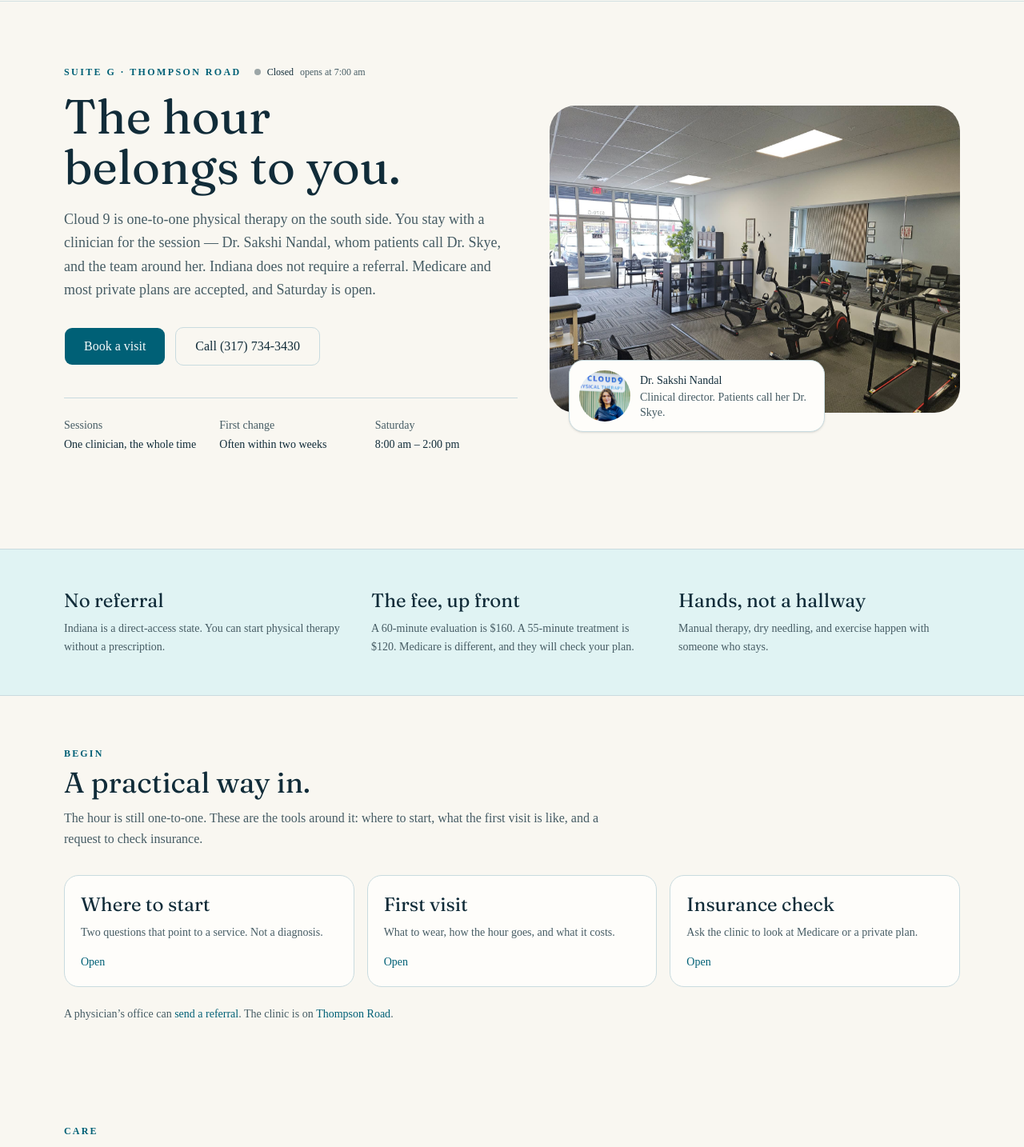
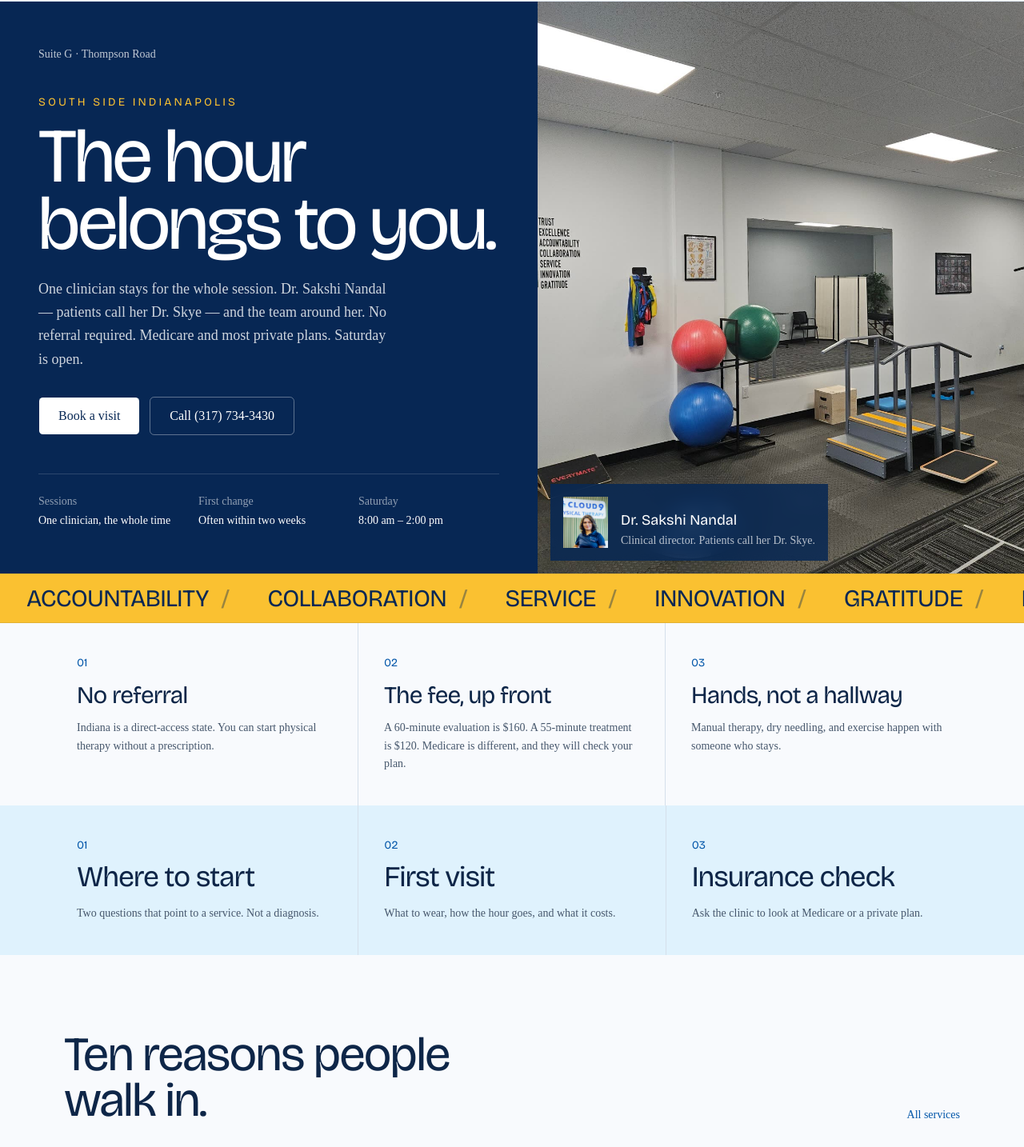
Before and after one commit to PettyMiggzy/Cloud9, a Next.js app: page / in a window 1280 px wide. Shown: the part 115-1549 px from the top of the page at 80% size. Built offline with nearby package versions, Linux system fonts and the light colour scheme.

Commit message:
Restyle the clinic site around the gym and the navy shirts.
The beige brochure layout is gone. The home page now opens on the real gym, the wall words, and the same blue as the Cloud 9 logo.

Co-authored-by: bahmed3170 <bahmed3170@gmail.com>

```diff
--- a/app/about/page.tsx
+++ b/app/about/page.tsx
@@ -34,9 +34,9 @@ export default function AboutPage() {
         </div>
         <div>
           <h2 className="font-heading text-3xl">Painted where patients can see it.</h2>
-          <ul className="mt-5 flex flex-wrap gap-2">
+          <ul className="mt-5 border-l-4 border-[var(--sun)] pl-4">
             {values.map((value) => (
-              <li key={value} className="rounded-full border border-border bg-foam px-3 py-1 text-sm">
+              <li key={value} className="font-heading text-2xl tracking-tight uppercase">
                 {value}
               </li>
             ))}
--- a/app/globals.css
+++ b/app/globals.css
@@ -9,7 +9,8 @@
   --color-foreground: var(--foreground);
   --font-sans: var(--font-outfit);
   --font-mono: var(--font-geist-mono);
-  --font-heading: var(--font-fraunces);
+  --font-heading: var(--font-display);
+  --color-sun: var(--sun);
   --color-deep: var(--deep);
   --color-foam: var(--foam);
   --color-sidebar-ring: var(--sidebar-ring);
@@ -51,32 +52,33 @@
 }
 
 :root {
-  --background: oklch(0.975 0.008 90);
-  --foreground: oklch(0.28 0.04 230);
-  --card: oklch(0.995 0.004 95);
-  --card-foreground: oklch(0.28 0.04 230);
-  --popover: oklch(0.995 0.004 95);
-  --popover-foreground: oklch(0.28 0.04 230);
-  --primary: oklch(0.45 0.085 220);
-  --primary-foreground: oklch(0.985 0.005 200);
-  --secondary: oklch(0.94 0.02 200);
-  --secondary-foreground: oklch(0.32 0.05 220);
-  --muted: oklch(0.945 0.012 200);
-  --muted-foreground: oklch(0.46 0.03 220);
-  --accent: oklch(0.93 0.03 200);
-  --accent-foreground: oklch(0.32 0.06 220);
+  --background: oklch(0.985 0.004 250);
+  --foreground: oklch(0.27 0.07 258);
+  --card: oklch(1 0 0);
+  --card-foreground: oklch(0.27 0.07 258);
+  --popover: oklch(1 0 0);
+  --popover-foreground: oklch(0.27 0.07 258);
+  --primary: oklch(0.46 0.15 255);
+  --primary-foreground: oklch(0.985 0.005 250);
+  --secondary: oklch(0.94 0.03 240);
+  --secondary-foreground: oklch(0.3 0.08 258);
+  --muted: oklch(0.96 0.01 250);
+  --muted-foreground: oklch(0.45 0.04 255);
+  --accent: oklch(0.93 0.04 240);
+  --accent-foreground: oklch(0.3 0.08 258);
   --destructive: oklch(0.577 0.245 27.325);
-  --border: oklch(0.88 0.02 210);
-  --input: oklch(0.88 0.02 210);
-  --ring: oklch(0.55 0.08 210);
-  --deep: oklch(0.32 0.055 220);
-  --foam: oklch(0.95 0.02 195);
+  --border: oklch(0.9 0.02 255);
+  --input: oklch(0.9 0.02 255);
+  --ring: oklch(0.5 0.14 255);
+  --deep: oklch(0.28 0.09 258);
+  --foam: oklch(0.95 0.025 235);
+  --sun: oklch(0.84 0.16 85);
   --chart-1: oklch(0.87 0 0);
   --chart-2: oklch(0.556 0 0);
   --chart-3: oklch(0.439 0 0);
   --chart-4: oklch(0.371 0 0);
   --chart-5: oklch(0.269 0 0);
-  --radius: 0.625rem;
+  --radius: 0.35rem;
   --sidebar: oklch(0.985 0 0);
   --sidebar-foreground: oklch(0.145 0 0);
   --sidebar-primary: oklch(0.205 0 0);
@@ -133,12 +135,14 @@
     scroll-padding-top: 7.5rem;
   }
   h1, h2, h3, h4 {
-    font-family: var(--font-fraunces), Georgia, serif;
+    font-family: var(--font-display), var(--font-outfit), sans-serif;
+    letter-spacing: -0.03em;
   }
 }
 
 ::selection {
-  background: oklch(0.86 0.05 200);
+  background: oklch(0.84 0.16 85);
+  color: oklch(0.22 0.06 258);
 }
 
 @keyframes page-in {
--- a/app/layout.tsx
+++ b/app/layout.tsx
@@ -1,5 +1,5 @@
 import type { Metadata } from "next"
-import { Fraunces, Outfit } from "next/font/google"
+import { Bricolage_Grotesque, Outfit } from "next/font/google"
 import { MobileDock } from "@/components/mobile-dock"
 import { SiteFooter } from "@/components/site-footer"
 import { SiteHeader } from "@/components/site-header"
@@ -11,9 +11,9 @@ const outfit = Outfit({
   variable: "--font-outfit",
 })
 
-const fraunces = Fraunces({
+const display = Bricolage_Grotesque({
   subsets: ["latin"],
-  variable: "--font-fraunces",
+  variable: "--font-display",
 })
 
 export const metadata: Metadata = {
@@ -76,7 +76,7 @@ const jsonLd = {
 export default function RootLayout({ children }: Readonly<{ children: React.ReactNode }>) {
   return (
     <html lang="en">
-      <body className={`${outfit.variable} ${fraunces.variable} min-h-screen antialiased`}>
+      <body className={`${outfit.variable} ${display.variable} min-h-screen antialiased`}>
         <script type="application/ld+json" dangerouslySetInnerHTML={{ __html: JSON.stringify(jsonLd) }} />
         <a
           href="#main"
--- a/app/page.tsx
+++ b/app/page.tsx
@@ -1,195 +1,179 @@
 import Image from "next/image"
 import Link from "next/link"
 import { FaqList } from "@/components/faq-list"
-import { OpenNow } from "@/components/open-now"
 import { PartnerRail } from "@/components/partner-rail"
 import { ReviewReel } from "@/components/review-reel"
 import { ServiceExplorer } from "@/components/service-explorer"
 import { Button } from "@/components/ui/button"
 import { NextStep } from "@/components/next-step"
-import { clinic, faqs, patientTools, team } from "@/lib/content"
+import { clinic, faqs, patientTools, team, values } from "@/lib/content"
+
+const wall = [...values, "Movement is medicine"]
 
 export default function HomePage() {
   return (
     <>
-      <section className="mx-auto grid max-w-6xl items-center gap-10 px-4 py-12 lg:grid-cols-[1.05fr_0.95fr] lg:py-20">
-        <div>
-          <div className="flex flex-wrap items-center gap-x-4 gap-y-2">
-            <p className="text-xs font-semibold tracking-[0.2em] text-primary uppercase">
-              Suite G · Thompson Road
-            </p>
-            <OpenNow />
-          </div>
-          <h1 className="mt-4 max-w-xl font-heading text-5xl leading-[1.05] text-balance sm:text-6xl">
+      <section className="grid min-h-[calc(100svh-7.5rem)] lg:grid-cols-[1.05fr_0.95fr]">
+        <div className="flex flex-col justify-between bg-deep px-5 py-10 text-white sm:px-10 lg:px-12 lg:py-14">
+          <p className="text-sm text-white/75">Suite G · Thompson Road</p>
+          <div className="mt-10">
+            <p className="font-heading text-sm tracking-[0.22em] text-[var(--sun)] uppercase">South side Indianapolis</p>
+            <h1 className="mt-4 max-w-xl font-heading text-6xl leading-[0.88] text-balance sm:text-7xl lg:text-8xl">
               The hour belongs to you.
             </h1>
-          <p className="mt-5 max-w-xl text-lg leading-relaxed text-muted-foreground">
-            Cloud 9 is one-to-one physical therapy on the south side. You stay with a clinician for the session —
-            Dr. Sakshi Nandal, whom patients call Dr. Skye, and the team around her. Indiana does not require a
-            referral. Medicare and most private plans are accepted, and Saturday is open.
+            <p className="mt-6 max-w-md text-lg leading-relaxed text-white/80">
+              One clinician stays for the whole session. Dr. Sakshi Nandal — patients call her Dr. Skye — and the team around her. No referral required. Medicare and most private plans. Saturday is open.
             </p>
             <div className="mt-8 flex flex-col gap-3 sm:flex-row">
-            <Button className="h-12 px-6 text-base" render={<Link href="/book" />}>
+              <Button className="h-12 bg-white px-6 text-base text-deep hover:bg-white/90" render={<Link href="/book" />}>
                 Book a visit
               </Button>
-            <Button variant="outline" className="h-12 px-6 text-base" render={<a href={clinic.phoneHref} />}>
+              <Button
+                variant="outline"
+                className="h-12 border-white/35 bg-transparent px-6 text-base text-white hover:bg-white/10 hover:text-white"
+                render={<a href={clinic.phoneHref} />}
+              >
                 Call {clinic.phone}
               </Button>
             </div>
-          <dl className="mt-10 grid gap-4 border-t border-border pt-6 text-sm sm:grid-cols-3">
+          </div>
+          <dl className="mt-12 grid gap-6 border-t border-white/15 pt-6 text-sm sm:grid-cols-3">
             <div>
-              <dt className="text-muted-foreground">Sessions</dt>
+              <dt className="text-white/55">Sessions</dt>
               <dd className="mt-1 font-medium">One clinician, the whole time</dd>
             </div>
             <div>
-              <dt className="text-muted-foreground">First change</dt>
+              <dt className="text-white/55">First change</dt>
               <dd className="mt-1 font-medium">Often within two weeks</dd>
             </div>
             <div>
-              <dt className="text-muted-foreground">Saturday</dt>
+              <dt className="text-white/55">Saturday</dt>
               <dd className="mt-1 font-medium">8:00 am – 2:00 pm</dd>
             </div>
           </dl>
         </div>
-        <div className="relative mb-6 lg:mb-0">
-          <div className="relative aspect-[4/3] overflow-hidden rounded-[2rem]">
+        <div className="relative min-h-[70vw] lg:min-h-0">
           <Image
-              src="/images/clinic/about-room.jpg"
-              alt="The front of Cloud 9, with the door marked 5370-G"
+            src="/images/clinic/gym.jpg"
+            alt="The Cloud 9 gym, with the clinic values painted on the wall"
             fill
             priority
-              sizes="(min-width: 1024px) 40vw, 100vw"
-              className="kenburns object-cover"
+            sizes="(min-width: 1024px) 48vw, 100vw"
+            className="object-cover"
           />
-          </div>
-          <div className="absolute -bottom-6 left-4 flex max-w-xs items-center gap-3 rounded-2xl border border-border bg-card p-3 shadow-sm sm:left-6">
+          <div className="absolute right-4 bottom-4 left-4 flex items-end justify-between gap-4 bg-deep/85 p-4 text-white backdrop-blur-sm sm:right-auto sm:max-w-sm">
             <Image
               src="/images/team/sakshi.jpg"
               alt="Dr. Sakshi Nandal"
-              width={72}
-              height={72}
-              className="size-16 rounded-full object-cover"
+              width={64}
+              height={80}
+              className="h-16 w-14 object-cover object-top"
             />
             <p className="text-sm leading-snug">
-              <span className="font-medium">Dr. Sakshi Nandal</span>
-              <span className="mt-0.5 block text-muted-foreground">Clinical director. Patients call her Dr. Skye.</span>
+              <span className="font-heading text-lg">Dr. Sakshi Nandal</span>
+              <span className="mt-0.5 block text-white/70">Clinical director. Patients call her Dr. Skye.</span>
             </p>
           </div>
         </div>
       </section>
 
-      <section className="mt-10 border-y border-border bg-foam">
-        <div className="mx-auto grid max-w-6xl gap-8 px-4 py-12 md:grid-cols-3">
+      <div className="marquee overflow-hidden border-y border-foreground/10 bg-[var(--sun)] text-deep">
+        <div className="marquee-track flex w-max py-3">
+          {[0, 1].map((copy) => (
+            <p key={copy} className="flex items-center" aria-hidden={copy === 1 || undefined}>
+              {wall.map((word) => (
+                <span key={`${copy}-${word}`} className="px-4 font-heading text-2xl tracking-tight uppercase sm:text-3xl">
+                  {word}
+                  <span className="px-4 text-deep/40">/</span>
+                </span>
+              ))}
+            </p>
+          ))}
+        </div>
+      </div>
+
+      <section className="mx-auto grid max-w-6xl md:grid-cols-3">
         {[
-            ["No referral", "Indiana is a direct-access state. You can start physical therapy without a prescription."],
-            ["The fee, up front", "A 60-minute evaluation is $160. A 55-minute treatment is $120. Medicare is different, and they will check your plan."],
-            ["Hands, not a hallway", "Manual therapy, dry needling, and exercise happen with someone who stays."],
-          ].map(([title, copy]) => (
-            <div key={title}>
-              <h2 className="font-heading text-2xl">{title}</h2>
-              <p className="mt-2 text-sm leading-relaxed text-muted-foreground">{copy}</p>
+          ["01", "No referral", "Indiana is a direct-access state. You can start physical therapy without a prescription."],
+          ["02", "The fee, up front", "A 60-minute evaluation is $160. A 55-minute treatment is $120. Medicare is different, and they will check your plan."],
+          ["03", "Hands, not a hallway", "Manual therapy, dry needling, and exercise happen with someone who stays."],
+        ].map(([index, title, copy]) => (
+          <div key={title} className="border-b border-border px-5 py-10 md:border-r md:border-b-0 md:px-8 md:last:border-r-0">
+            <p className="font-heading text-sm text-primary">{index}</p>
+            <h2 className="mt-3 font-heading text-3xl">{title}</h2>
+            <p className="mt-3 text-sm leading-relaxed text-muted-foreground">{copy}</p>
           </div>
+        ))}
+      </section>
+
+      <section className="bg-foam">
+        <div className="mx-auto grid max-w-6xl gap-px bg-border md:grid-cols-3">
+          {patientTools.slice(0, 3).map((tool, index) => (
+            <Link key={tool.href} href={tool.href} className="group bg-foam px-5 py-10 transition-colors hover:bg-white sm:px-8">
+              <p className="font-heading text-sm text-primary">{String(index + 1).padStart(2, "0")}</p>
+              <h2 className="mt-3 font-heading text-4xl leading-none group-hover:text-primary">{tool.label}</h2>
+              <p className="mt-4 max-w-xs text-sm leading-relaxed text-muted-foreground">{tool.detail}</p>
+            </Link>
           ))}
         </div>
       </section>
 
-      <section className="mx-auto max-w-6xl px-4 py-16">
-        <p className="text-xs font-semibold tracking-[0.18em] text-primary uppercase">Begin</p>
-        <h2 className="mt-2 max-w-2xl font-heading text-4xl">A practical way in.</h2>
-        <p className="mt-3 max-w-2xl leading-relaxed text-muted-foreground">
-          The hour is still one-to-one. These are the tools around it: where to start, what the first visit is like, and a request to check insurance.
-        </p>
-        <ul className="mt-8 grid gap-4 md:grid-cols-3">
-          {patientTools.slice(0, 3).map((tool) => (
-            <li key={tool.href}>
-              <Link
-                href={tool.href}
-                className="flex h-full flex-col rounded-2xl border border-border bg-card p-5 transition duration-300 hover:-translate-y-1 hover:border-primary hover:shadow-lg"
-              >
-                <span className="font-heading text-2xl">{tool.label}</span>
-                <span className="mt-2 flex-1 text-sm leading-relaxed text-muted-foreground">{tool.detail}</span>
-                <span className="mt-4 text-sm font-medium text-primary">Open</span>
-              </Link>
-            </li>
-          ))}
-        </ul>
-        <p className="mt-6 text-sm text-muted-foreground">
-          A physician’s office can{" "}
-          <Link href="/refer" className="font-medium text-primary hover:underline">
-            send a referral
-          </Link>
-          . The clinic is on{" "}
-          <Link href="/southside" className="font-medium text-primary hover:underline">
-            Thompson Road
-          </Link>
-          .
-        </p>
-      </section>
-
-      <section className="mx-auto max-w-6xl px-4 py-16">
+      <section className="mx-auto max-w-6xl px-4 py-16 lg:py-24">
         <div className="flex items-end justify-between gap-6">
-          <div>
-            <p className="text-xs font-semibold tracking-[0.18em] text-primary uppercase">Care</p>
-            <h2 className="mt-2 font-heading text-4xl">Ten reasons people walk in.</h2>
-          </div>
+          <h2 className="max-w-xl font-heading text-5xl leading-[0.95] sm:text-6xl">Ten reasons people walk in.</h2>
           <Link href="/services" className="hidden text-sm font-medium text-primary sm:inline">
             All services
           </Link>
         </div>
-        <div className="mt-8">
+        <div className="mt-10">
           <ServiceExplorer />
         </div>
       </section>
 
-      <section className="bg-deep text-white">
-        <div className="mx-auto grid max-w-6xl items-center gap-10 px-4 py-16 lg:grid-cols-2">
-          <div className="relative aspect-[4/3] overflow-hidden rounded-[2rem]">
+      <section className="relative min-h-[32rem] bg-deep text-white">
         <Image
-              src="/images/clinic/gym.jpg"
-              alt="The Cloud 9 gym, with the clinic values painted on the wall"
+          src="/images/clinic/about-room.jpg"
+          alt="The front of Cloud 9, with the door marked 5370-G"
           fill
-              sizes="(min-width: 1024px) 50vw, 100vw"
-              className="kenburns object-cover"
+          sizes="100vw"
+          className="object-cover opacity-45"
         />
-          </div>
-          <div>
-            <p className="text-xs font-semibold tracking-[0.18em] text-white/60 uppercase">On the wall</p>
-            <h2 className="mt-2 font-heading text-4xl">Movement is medicine.</h2>
-            <p className="mt-4 leading-relaxed text-white/80">
-              The gym is not a waiting room with a few bands. Parallel bars, bikes, and treatment tables share one
-              floor, and the values are painted where you can see them: trust, excellence, accountability,
-              collaboration, service, innovation, gratitude.
+        <div className="relative mx-auto flex min-h-[32rem] max-w-6xl flex-col justify-end px-4 py-14">
+          <p className="font-heading text-sm tracking-[0.22em] text-[var(--sun)] uppercase">On the wall</p>
+          <h2 className="mt-3 max-w-3xl font-heading text-6xl leading-[0.9] sm:text-7xl">Movement is medicine.</h2>
+          <p className="mt-5 max-w-lg text-white/85">
+            Parallel bars, bikes, and treatment tables share one floor. The values are painted where you can see them.
           </p>
-            <Button variant="secondary" className="mt-6 h-11 px-5" render={<Link href="/gallery" />}>
+          <Button variant="secondary" className="mt-8 h-11 w-fit px-5" render={<Link href="/gallery" />}>
             Look around the clinic
           </Button>
-          </div>
         </div>
       </section>
 
       <section className="mx-auto max-w-6xl px-4 py-16">
         <div className="flex items-end justify-between gap-4">
-          <div>
-            <p className="text-xs font-semibold tracking-[0.18em] text-primary uppercase">People</p>
-            <h2 className="mt-2 font-heading text-4xl">Who you will actually see.</h2>
-          </div>
+          <h2 className="font-heading text-5xl leading-none">Who you will actually see.</h2>
           <Link href="/about" className="text-sm font-medium text-primary">
             The whole team
           </Link>
         </div>
-        <ul className="mt-8 grid gap-6 sm:grid-cols-2 lg:grid-cols-3">
-          {team.slice(0, 3).map((person) => {
+        <ul className="mt-8 flex gap-3 overflow-x-auto pb-2">
+          {team.map((person) => {
             const id = person.image.split("/").pop()?.replace(".jpg", "")
             return (
-              <li key={person.name}>
-                <Link href={`/about#${id}`} className="group block overflow-hidden rounded-2xl border border-border bg-card transition duration-300 hover:-translate-y-1 hover:shadow-lg">
-                  <div className="relative aspect-[4/5] overflow-hidden">
-                    <Image src={person.image} alt={person.name} fill className="object-cover object-top transition duration-700 group-hover:scale-105" sizes="(min-width: 1024px) 30vw, 50vw" />
+              <li key={person.name} className="w-64 shrink-0 sm:w-72">
+                <Link href={`/about#${id}`} className="group block">
+                  <div className="relative aspect-[3/4] overflow-hidden bg-muted">
+                    <Image
+                      src={person.image}
+                      alt={person.name}
+                      fill
+                      className="object-cover object-top transition duration-700 group-hover:scale-105"
+                      sizes="280px"
+                    />
                   </div>
-                  <div className="p-4">
-                    <h3 className="font-heading text-2xl">{person.name}</h3>
-                    <p className="mt-1 text-sm text-muted-foreground">{person.role}</p>
-                  </div>
+                  <h3 className="mt-3 font-heading text-2xl">{person.name}</h3>
+                  <p className="text-sm text-muted-foreground">{person.role}</p>
                 </Link>
               </li>
             )
@@ -197,10 +181,10 @@ export default function HomePage() {
         </ul>
       </section>
 
-      <section className="border-y border-border bg-card">
-        <div className="mx-auto max-w-6xl px-4 py-16">
-          <h2 className="font-heading text-4xl">In their words.</h2>
-          <p className="mt-2 max-w-xl text-muted-foreground">Five notes patients left on Google. Quoted as written. It moves on its own, and it waits while you read.</p>
+      <section className="bg-deep py-16 text-white">
+        <div className="mx-auto max-w-6xl px-4">
+          <h2 className="font-heading text-5xl">In their words.</h2>
+          <p className="mt-2 max-w-xl text-white/70">Five notes patients left on Google. Quoted as written.</p>
           <div className="mt-8">
             <ReviewReel />
           </div>
--- a/components/site-header.tsx
+++ b/components/site-header.tsx
@@ -81,7 +81,7 @@ export function SiteHeader() {
         <NavLinks className="hidden items-center gap-5 lg:flex xl:gap-7" />
         <div className="flex items-center gap-3">
           <PatientsMenu />
-          <OpenNow className={cn("shrink-0", scrolled ? "inline-flex" : "hidden xl:inline-flex")} />
+          <OpenNow className={cn("shrink-0", scrolled ? "inline-flex" : "hidden")} />
           <Button
             render={<Link href="/book" />}
             className="hidden h-10 px-4 md:inline-flex"
```
Also changed, not shown: components/review-reel.tsx (+9 -9 lines), components/service-explorer.tsx (+6 -6 lines). Lines whose indentation alone changed are shown as unchanged.
